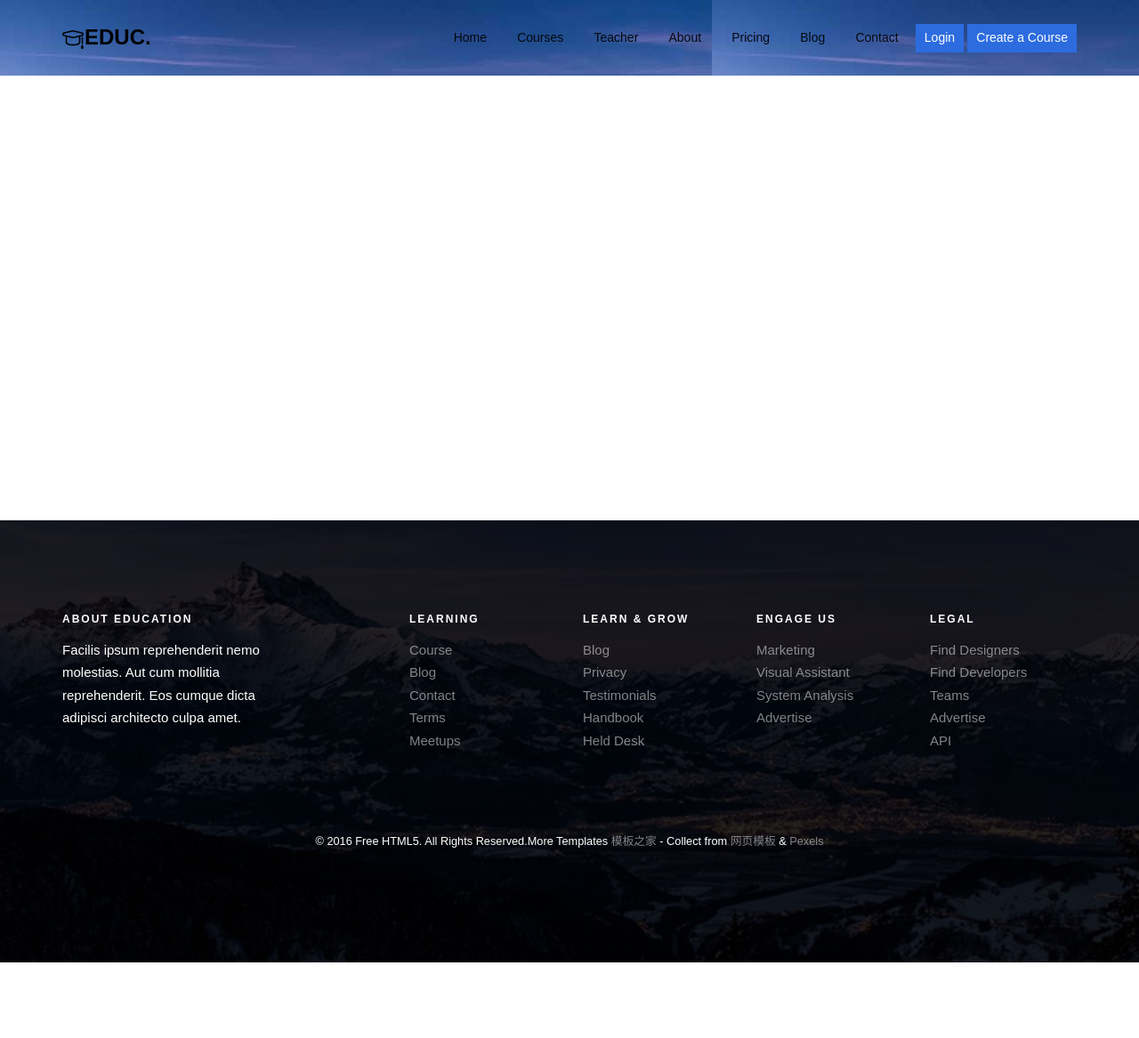
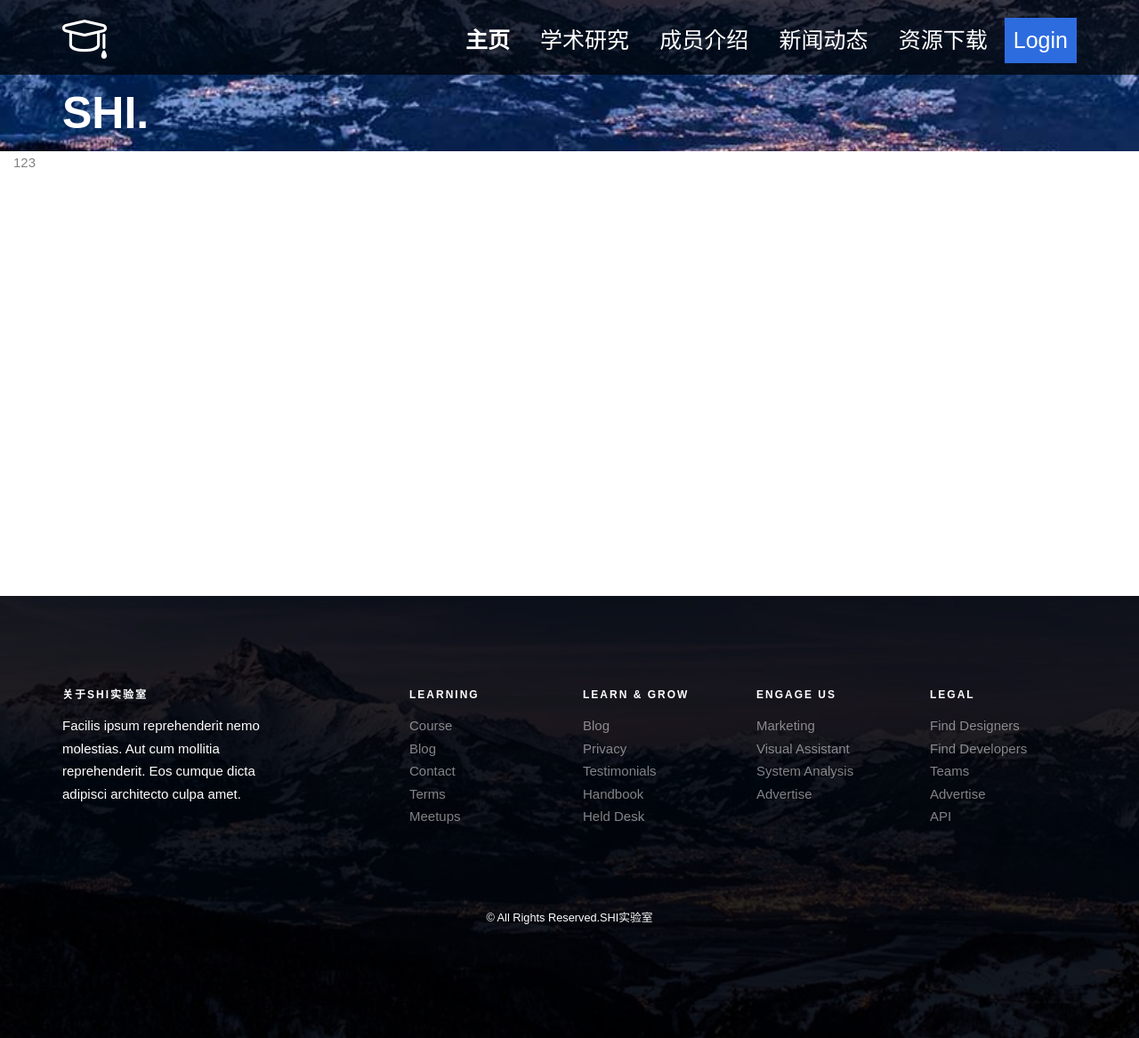
Before and after one commit to eyeeco/SHI, a Django app: page / in a window 1280 px wide. Shown: the whole page at 89% size. Before the commit the page ends 1082 px from the top, so only its background shows below. Run offline with Django 3.2, Linux system fonts and the light colour scheme; some libraries are stand-ins or nearby versions; some web fonts are replaced.

Commit message:
homepage

```diff
--- a/SHI/templates/base/layout.html
+++ b/SHI/templates/base/layout.html
@@ -4,7 +4,7 @@
 	<head>
 	<meta charset="utf-8">
 	<meta http-equiv="X-UA-Compatible" content="IE=edge">
-	<title>Education &mdash; Free Website Template, Free HTML5 Template by freehtml5.co</title>
+	<title>大连理工大学SHI实验室</title>
 	<meta name="viewport" content="width=device-width, initial-scale=1">
 	<meta name="description" content="Free HTML5 Website Template by freehtml5.co" />
 	<meta name="keywords" content="free website templates, free html5, free template, free bootstrap, free website template, html5, css3, mobile first, responsive" />
@@ -61,32 +61,21 @@
 
 	<div id="page">
 	<nav class="fh5co-nav" role="navigation">
-
-		<div class="top-menu" style="background-image: url({% static 'origin/images/img_bg_4.jpg' %})">
+		<div id="top-menu" class="top-menu" style="background-image: url({% static 'origin/images/img_bg_4.jpg' %})">
+				<div class="overlay"></div>
 			<div class="container">
 				<div class="row">
 					<div class="col-xs-2">
-						<div id="fh5co-logo"><a href="index.html"><i class="icon-study"></i>Educ<span>.</span></a></div>
+						<div id="fh5co-logo"><a href="index.html"><i class="icon-study"></i>SHI<span>.</span></a></div>
 					</div>
 					<div class="col-xs-10 text-right menu-1">
 						<ul>
-							<li class="active"><a href="index.html">Home</a></li>
-							<li><a href="courses.html">Courses</a></li>
-							<li><a href="teacher.html">Teacher</a></li>
-							<li><a href="about.html">About</a></li>
-							<li><a href="pricing.html">Pricing</a></li>
-							<li class="has-dropdown">
-								<a href="blog.html">Blog</a>
-								<ul class="dropdown">
-									<li><a href="#">Web Design</a></li>
-									<li><a href="#">eCommerce</a></li>
-									<li><a href="#">Branding</a></li>
-									<li><a href="#">API</a></li>
-								</ul>
-							</li>
-							<li><a href="contact.html">Contact</a></li>
+							<li class="active"><a href="index.html">主页</a></li>
+							<li><a href="#">学术研究</a></li>
+							<li><a href="#">成员介绍</a></li>
+							<li><a href="#">新闻动态</a></li>
+							<li><a href="#">资源下载</a></li>
 							<li class="btn-cta"><a href="#"><span>Login</span></a></li>
-							<li class="btn-cta"><a href="#"><span>Create a Course</span></a></li>
 						</ul>
 					</div>
 				</div>
@@ -98,9 +87,10 @@
   {% block main %}
       <div class="main">
       <!-- MAIN CONTENT -->
+
       <div class="main-content" style="height:500px">
         <div class="container-fluid">
-
+					123
         </div>
       </div>
       </div>
@@ -111,7 +101,7 @@
 		<div class="container">
 			<div class="row row-pb-md">
 				<div class="col-md-3 fh5co-widget">
-					<h3>About Education</h3>
+					<h3>关于SHI实验室</h3>
 					<p>Facilis ipsum reprehenderit nemo molestias. Aut cum mollitia reprehenderit. Eos cumque dicta adipisci architecto culpa amet.</p>
 				</div>
 				<div class="col-md-2 col-sm-4 col-xs-6 col-md-push-1 fh5co-widget">
@@ -161,7 +151,7 @@
 			<div class="row copyright">
 				<div class="col-md-12 text-center">
 					<p>
-						<small class="block">&copy; 2016 Free HTML5. All Rights Reserved.More Templates <a href="http://www.cssmoban.com/" target="_blank" title="模板之家">模板之家</a> - Collect from <a href="http://www.cssmoban.com/" title="网页模板" target="_blank">网页模板</a> &amp; <a href="https://www.pexels.com/" target="_blank">Pexels</a></small>
+						<small class="block">&copy; All Rights Reserved.SHI实验室</a></small>
 					</p>
 				</div>
 			</div>
--- a/static/origin/css/style.css
+++ b/static/origin/css/style.css
@@ -11,7 +11,7 @@
 *
 * ======================================================= */
 body {
-  font-family: "Source Sans Pro", Arial, sans-serif;
+  font-family: "微软雅黑","Source Sans Pro", Arial, sans-serif;
   font-weight: 400;
   font-size: 15px;
   line-height: 1.7;
@@ -97,7 +97,27 @@ h1, h2, h3, h4, h5, h6, figure {
   z-index: 1001;
 }
 .fh5co-nav .top-menu {
-  padding: 22px 0;
+  padding: 0 0;
+}
+#top-menu .overlay {
+  height: 84px;
+  position: absolute;
+  top: 0;
+  left: 0;
+  right: 0;
+  bottom: 0;
+  background: rgba(0, 0, 0, 0.7);
+  -webkit-transition: 0.5s;
+  -o-transition: 0.5s;
+  transition: 0.5s;
+}
+#top-menu {
+  background: #efefef;
+  background-size: cover;
+  background-position: 0 center;
+  background-repeat: no-repeat;
+  position: relative;
+  color: #fff !important;
 }
 .fh5co-nav .top {
   border-bottom: 1px solid rgba(0, 0, 0, 0.08);
@@ -148,7 +168,7 @@ h1, h2, h3, h4, h5, h6, figure {
   font-size: 14px;
 }
 .fh5co-nav #fh5co-logo {
-  font-size: 24px;
+  font-size: 50px;
   margin: 0;
   padding: 0;
   text-transform: uppercase;
@@ -157,12 +177,12 @@ h1, h2, h3, h4, h5, h6, figure {
   font-family: "Source Sans Pro", Arial, sans-serif;
 }
 .fh5co-nav #fh5co-logo a {
-  color: #000;
-  position: relative;
-  padding-left: 25px;
+  color: #fff;
+  position: relative;
+  padding-left: 70px;
 }
 .fh5co-nav #fh5co-logo a span {
-  color: #000;
+  color: #fff;
 }
 .fh5co-nav #fh5co-logo a i {
   position: absolute;
@@ -176,19 +196,19 @@ h1, h2, h3, h4, h5, h6, figure {
 }
 .fh5co-nav ul {
   padding: 0;
-  margin: 5px 0 0 0;
+  margin: 20px 0 0 0;
 }
 .fh5co-nav ul li {
   padding: 0;
   margin: 0;
   list-style: none;
   display: inline;
-  font-weight: 300;
+  font-weight: 500;
 }
 .fh5co-nav ul li a {
-  font-size: 14px;
-  padding: 30px 15px;
-  color: rgba(0, 0, 0, 0.9);
+  font-size: 25px;
+  padding: 40px 15px;
+  color: #fff;
   -webkit-transition: 0.5s;
   -o-transition: 0.5s;
   transition: 0.5s;
@@ -281,7 +301,7 @@ h1, h2, h3, h4, h5, h6, figure {
   box-shadow: 0px 14px 20px -9px rgba(0, 0, 0, 0.75);
 }
 .fh5co-nav ul li.active > a {
-  font-weight: 400;
+  font-weight: 900;
 }
 
 #fh5co-hero {
```
